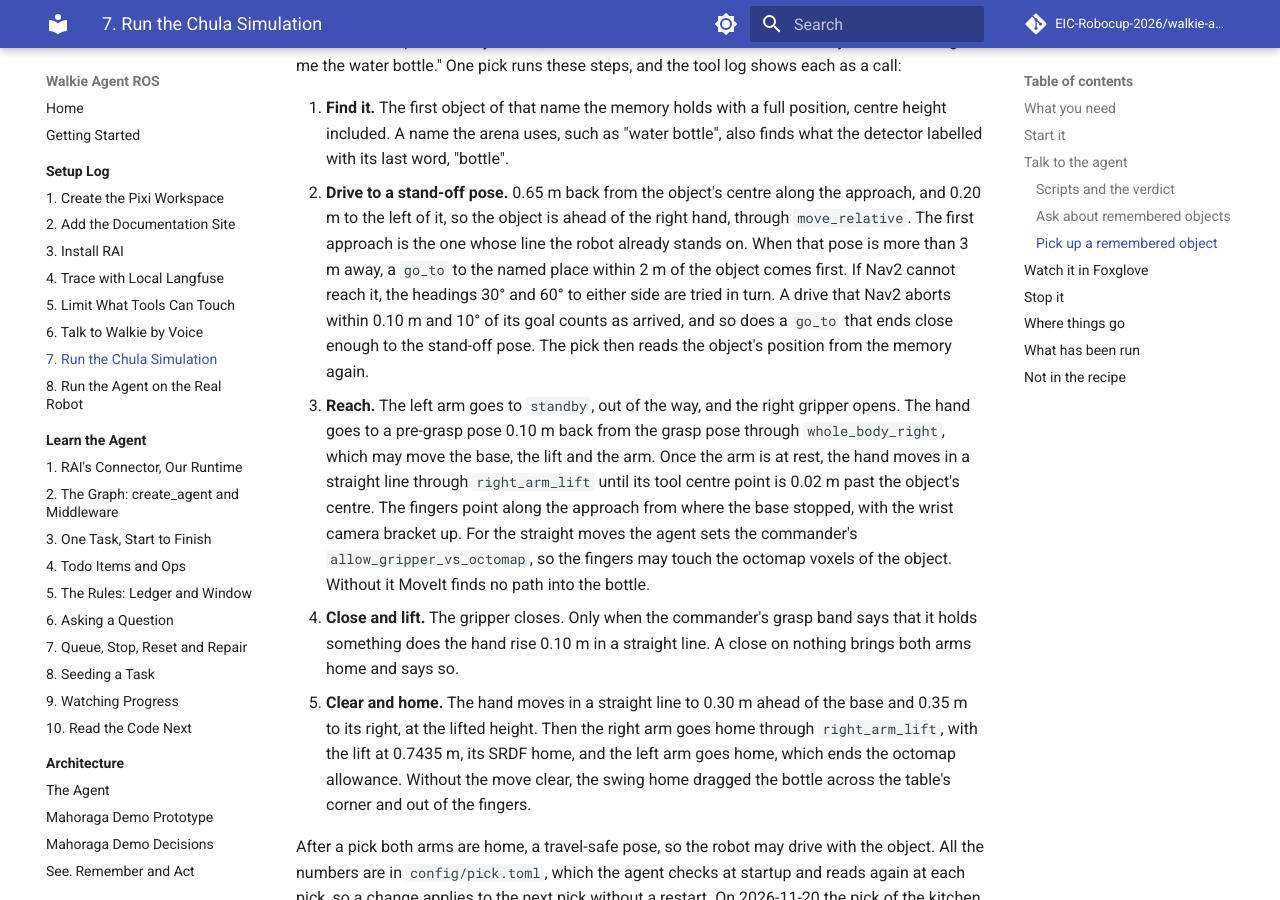
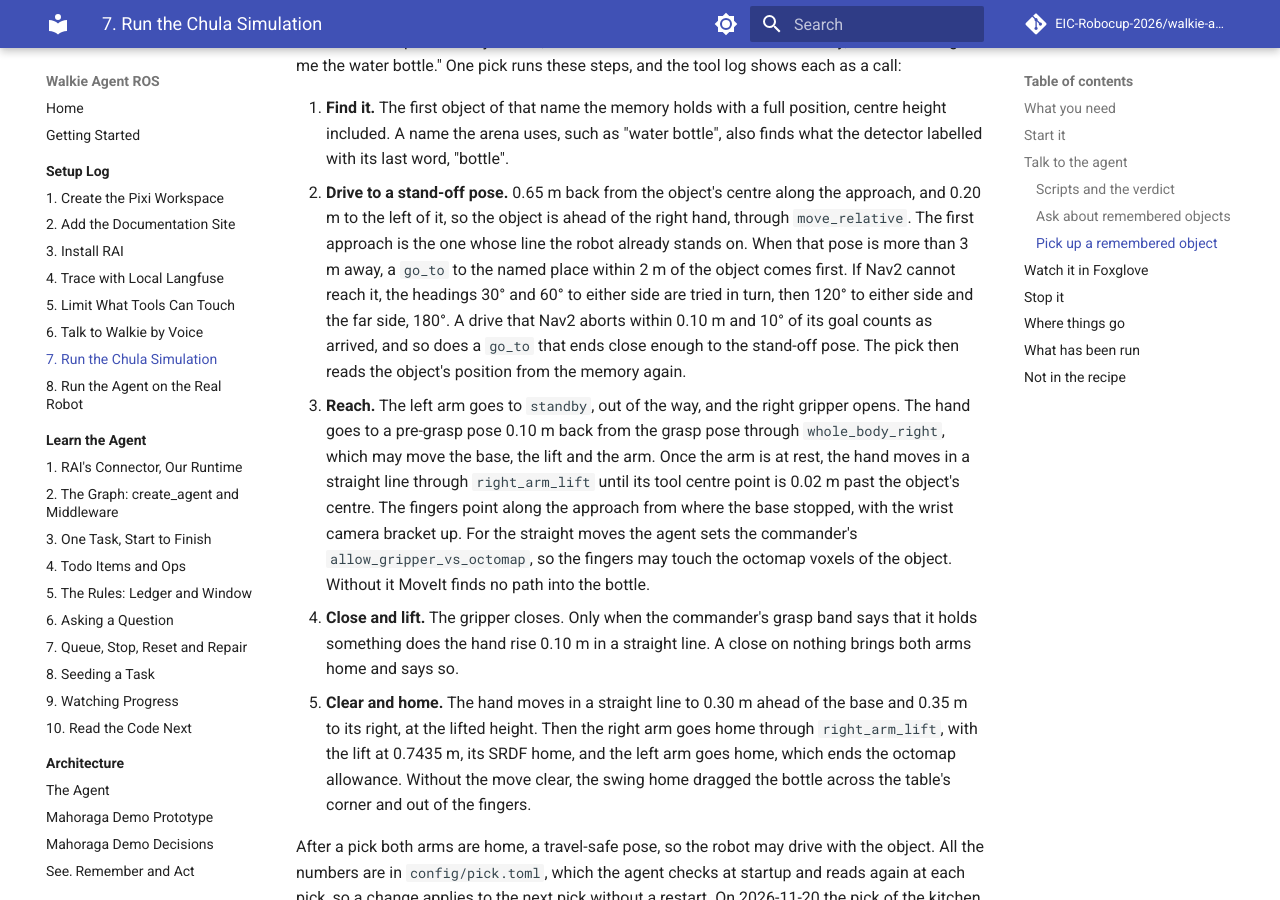
Before and after one commit to EIC-Robocup-2026/walkie-agent-ros, an MkDocs documentation site: the page built from docs/setup/08-chula-simulation.md, in a window 1280 px wide and 900 px high, scrolled down 9521 px. Built offline with MkDocs 1.6.1 and Material for MkDocs 9.7.7, drawn with Linux system fonts in a browser that asks for light colours; comment, search, counter and statistics services are not loaded.

Commit message:
fix: try the far side of an object when its near side stand-offs fail

```diff
--- a/docs/setup/08-chula-simulation.md
+++ b/docs/setup/08-chula-simulation.md
@@ -439,7 +439,8 @@ the tool log shows each as a call:
    right hand, through `move_relative`. The first approach is the one whose
    line the robot already stands on. When that pose is more than 3 m away, a
    `go_to` to the named place within 2 m of the object comes first. If Nav2
-   cannot reach it, the headings 30° and 60° to either side are tried in turn.
+   cannot reach it, the headings 30° and 60° to either side are tried in turn,
+   then 120° to either side and the far side, 180°.
    A drive that Nav2 aborts within 0.10 m and 10° of its goal counts as
    arrived, and so does a `go_to` that ends close enough to the stand-off pose.
    The pick then reads the object's position from the memory again.
```
Also changed, not shown: 3 other files.
